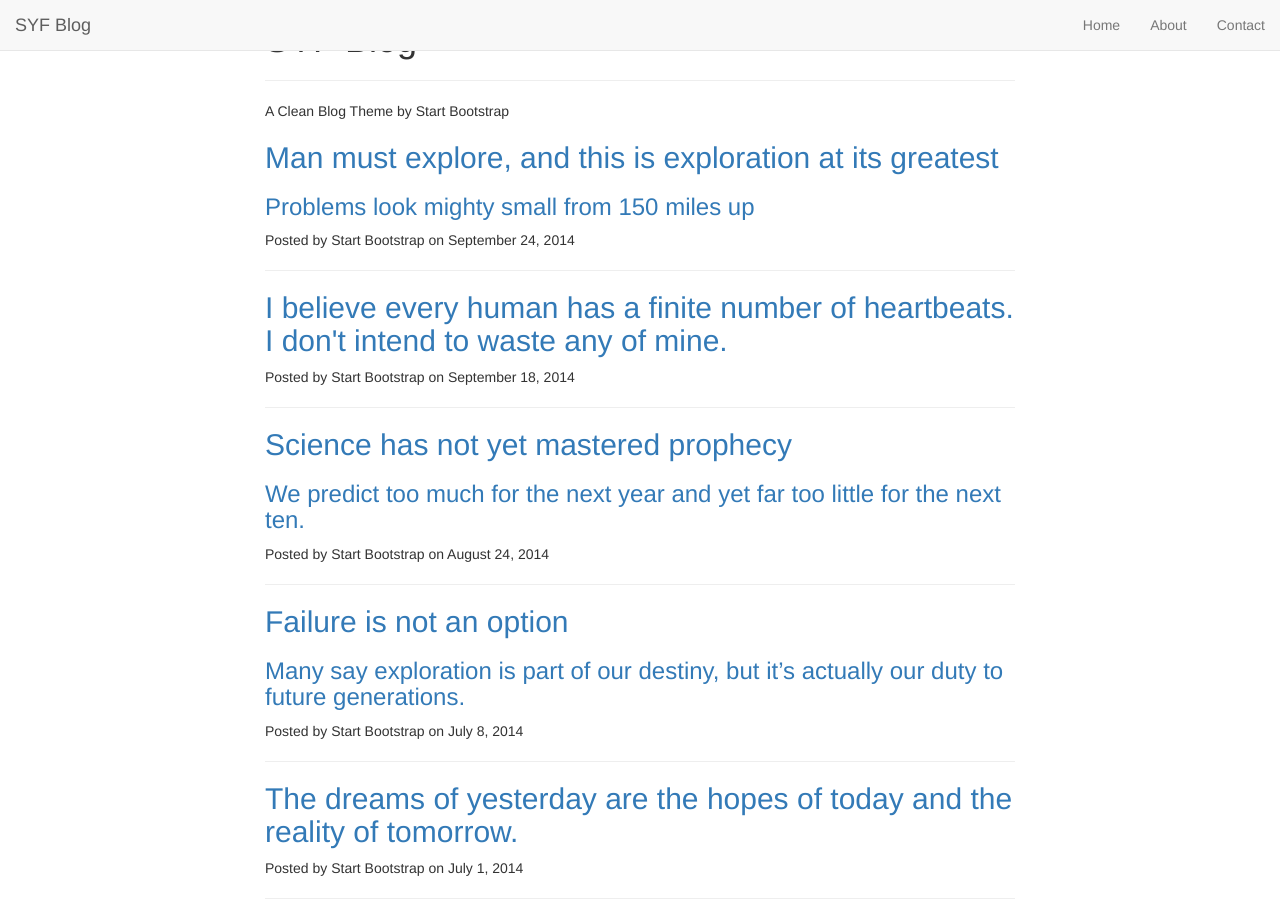
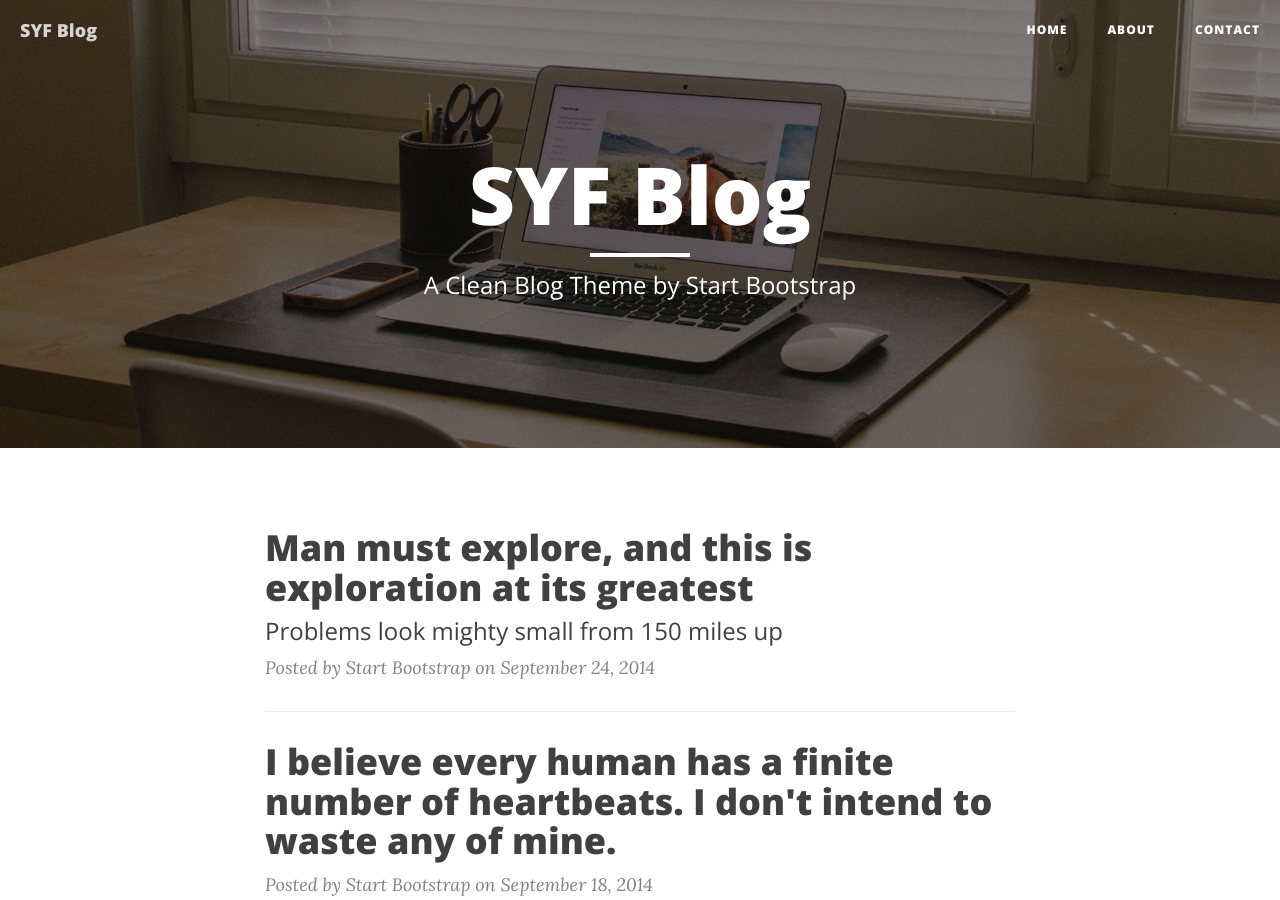
Before and after one commit to mangogoing/SYF, a Jekyll site: the page built from index.html, in a window 1280 px wide and 900 px high. Built offline with Jekyll 4.4.1, drawn with Linux system fonts in a browser that asks for light colours; nearby versions of some CDN libraries; library files that are not in the unit come from our copies; the list of posts is cut into pages by our own code.

Commit message:
base url

```diff
--- a/_config.yml
+++ b/_config.yml
@@ -4,7 +4,7 @@ header-img: img/home-bg.jpg
 email: yunfeishi7@gmail.com
 copyright_name: Your/Project/Corporate Name
 description: "Write your site description here. It will be used as your sites meta description as well!"
-baseurl: "SYF"
+baseurl: "/SYF"
 url: "http://yourdomain.com"
 twitter_username: SBootstrap
 github_username:  mangogoing
```
